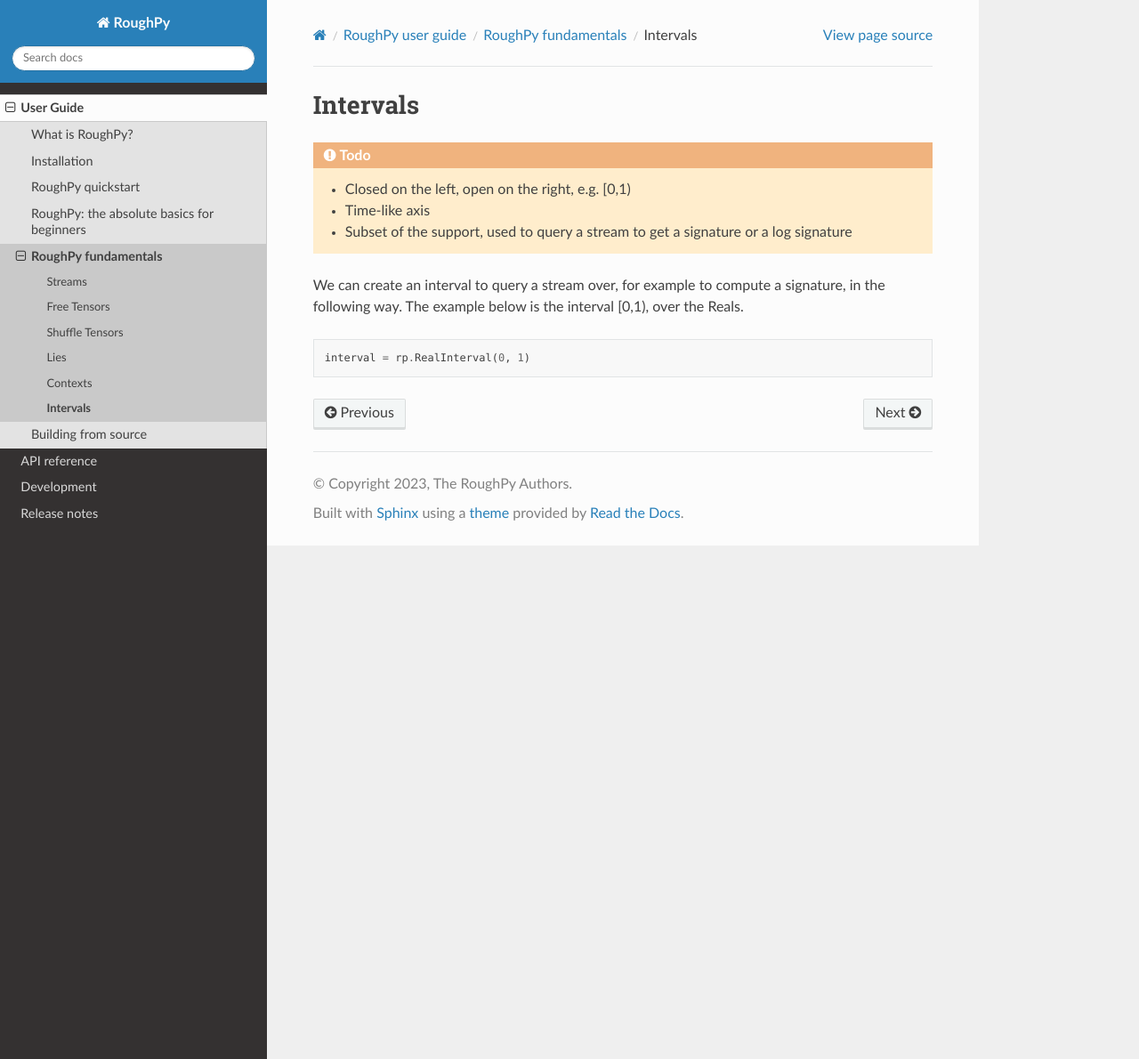
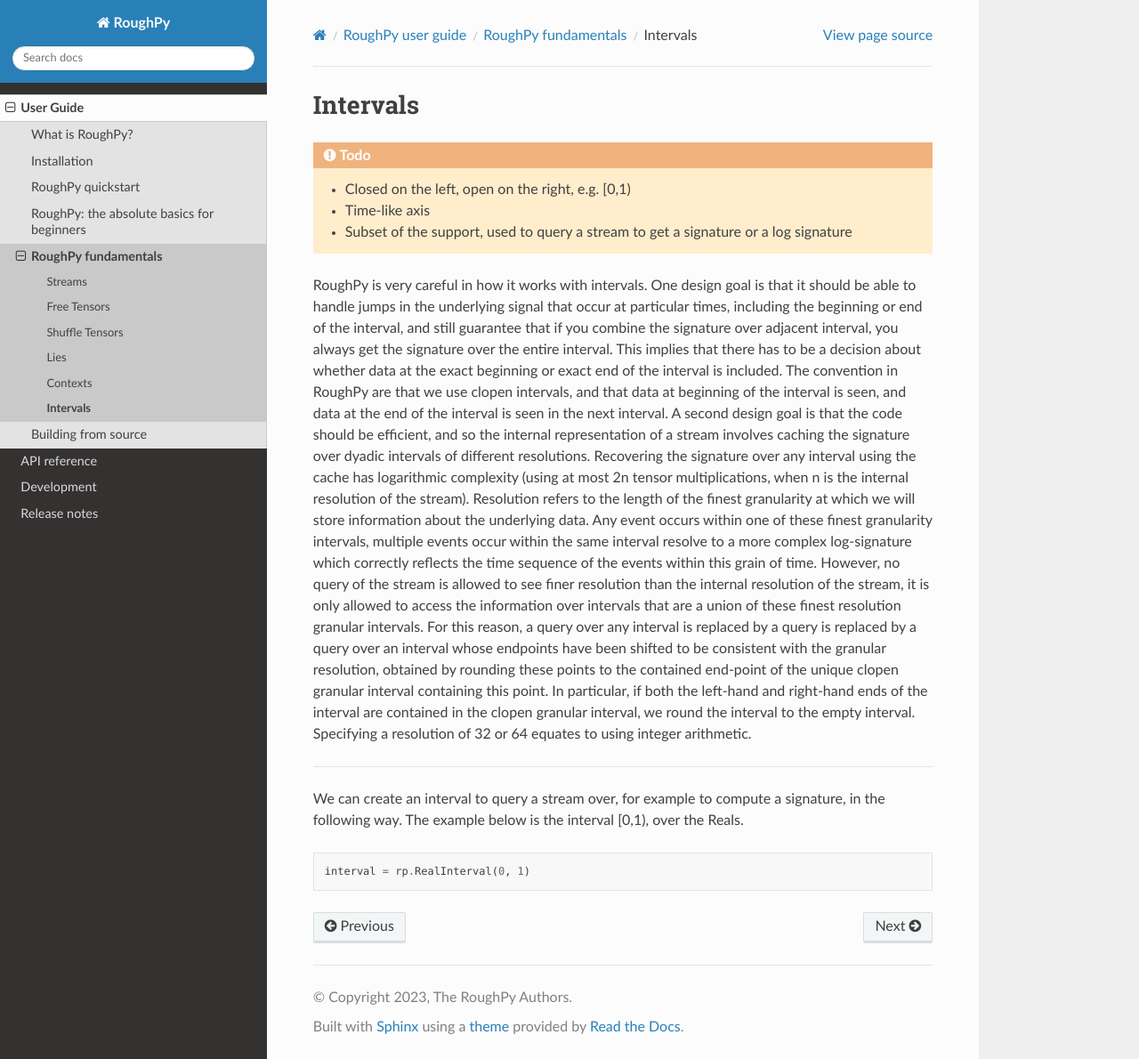
Before and after one commit to datasig-ac-uk/RoughPy, a Sphinx documentation site: the page built from docs/source/user/basics.intervals.rst, in a window 1280 px wide and 1190 px high. Shown: the whole window at 89% size. Built offline with Sphinx 7.4.7 and the Read the Docs theme 2.0.0, drawn with Linux system fonts in a browser that asks for light colours.

Commit message:
Add readme comments on intervals in roughpy

```diff
--- a/docs/source/user/basics.intervals.rst
+++ b/docs/source/user/basics.intervals.rst
@@ -10,6 +10,21 @@
     - Time-like axis
     - Subset of the support, used to query a stream to get a signature or a log signature
 
+RoughPy is very careful in how it works with intervals.
+One design goal is that it should be able to handle jumps in the underlying signal that occur at particular times, including the beginning or end of the interval, and still guarantee that if you combine the signature over adjacent interval, you always get the signature over the entire interval.
+This implies that there has to be a decision about whether data at the exact beginning or exact end of the interval is included.
+The convention in RoughPy are that we use clopen intervals, and that data at beginning of the interval is seen, and data at the end of the interval is seen in the next interval.
+A second design goal is that the code should be efficient, and so the internal representation of a stream involves caching the signature over dyadic intervals of different resolutions.
+Recovering the signature over any interval using the cache has logarithmic complexity (using at most 2n tensor multiplications, when n is the internal resolution of the stream).
+Resolution refers to the length of the finest granularity at which we will store information about the underlying data.
+Any event occurs within one of these finest granularity intervals, multiple events occur within the same interval resolve to a more complex log-signature which correctly reflects the time sequence of the events within this grain of time.
+However, no query of the stream is allowed to see finer resolution than the internal resolution of the stream, it is only allowed to access the information over intervals that are a union of these finest resolution granular intervals.
+For this reason, a query over any interval is replaced by a query is replaced by a query over an interval whose endpoints have been shifted to be consistent with the granular resolution, obtained by rounding these points to the contained end-point of the unique clopen granular interval containing this point.
+In particular, if both the left-hand and right-hand ends of the interval are contained in the clopen granular interval, we round the interval to the empty interval.
+Specifying a resolution of 32 or 64 equates to using integer arithmetic.
+
+----
+
 We can create an interval to query a stream over, for example to compute a signature, in the following way. The example below is the interval [0,1), over the Reals.
 
 
```
